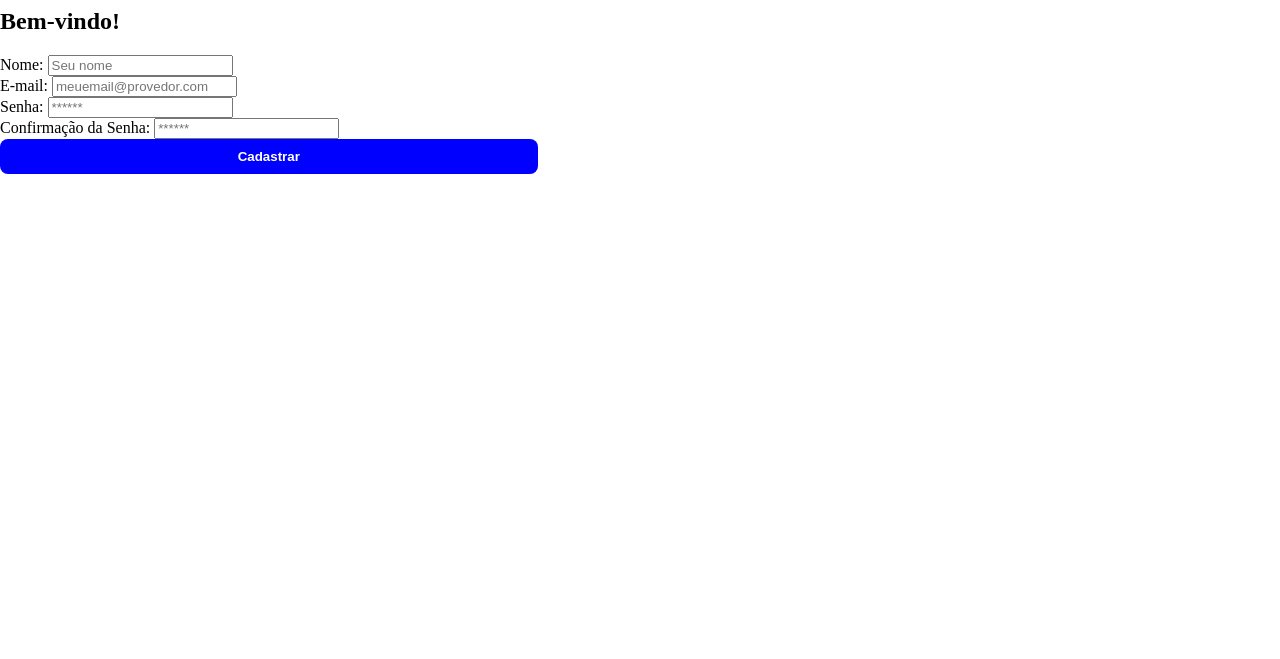
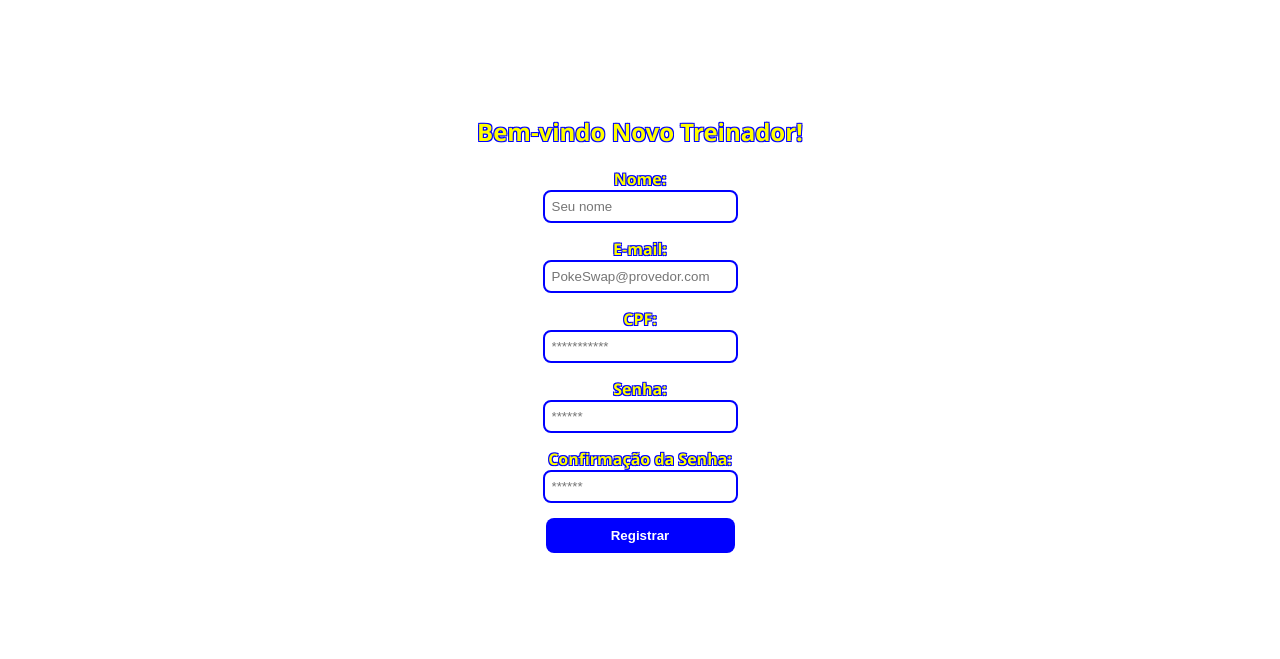
Before and after one commit to BrunoHenrique78/Projeto-Individual-de-P.I---Site-de-Troca-de-Cartas-Pokemon, a plain HTML site: page telaCadastro.html in a window 1280 px wide. Shown: the part 186-845 px from the top of the page. Before the commit the page ends 800 px from the top, so only its background shows below. Drawn offline with Linux system fonts and the light colour scheme.

Commit message:
Update telaCadastro.html

```diff
--- a/telaCadastro.html
+++ b/telaCadastro.html
@@ -4,7 +4,7 @@
     <meta charset="UTF-8">
     <meta name="viewport" content="width=device-width, initial-scale=1.0">
 
-    <title>PokéSwap</title>
+    <title>PokéSwap | Cadastro</title>
 
     <link rel="stylesheet" href="style.css">
 
@@ -15,7 +15,7 @@
 
   <div class="parte_superior">
 
-    <h1 class="titulo_superior">PokéSwap</h1><img src="Pokebola-pokeball-png-0.png" alt="pokebola_imagem">
+    <img src="Logo do Projeto Individual.png" alt="Logo">
 
     <div class="itens_superior">
 
@@ -29,33 +29,67 @@
 
   </div>
 
-</body>
-</html>
 
 <!--PARTE DO QUADRADO CADASTRO -->
 
-<div class="cadastro">
+<div class="fundo">
+  <div class="card">
 
-    <h2 class="titulo_cadastro">Bem-vindo!</h2>
+    <h2 class="titulo">Bem-vindo Novo Treinador!</h2>
 
-        <div class="informacoes_cadastro">
-          <div class="campo">
+        <div class="informacoes">
+          <div class="info">
             <span>Nome:</span>
             <input id="nome_input" type="text" placeholder="Seu nome" />
           </div>
-          <div class="campo">
+
+          <div class="info">
             <span>E-mail:</span>
-            <input id="email_input" type="text" placeholder="meuemail@provedor.com" />
+            <input id="email_input" type="text" placeholder="PokeSwap@provedor.com" />
           </div>
-          <div class="campo">
+
+          <div class="info">
+            <span>CPF:</span>
+            <input id="cpf_input" type="text" placeholder="***********" />
+          </div>
+
+          <div class="info">
             <span>Senha:</span>
-            <input id="senha_input" type="password" placeholder="******" />
+            <input id="senha_input" type="text" placeholder="******" />
           </div>
-          <div class="campo">
+
+          <div class="info">
             <span>Confirmação da Senha:</span>
-            <input id="confirmacao_senha_input" type="password" placeholder="******" />
+            <input id="confirmacao_senha_input" type="text" placeholder="******" />
           </div>
-          <button class="botao">Cadastrar</button>
+
+          <button class="botao" onclick="registrar()">Registrar</button>
         </div>
+
       </div>
   </div>
+</div>
+
+  <div id="div_alert"></div>
+
+</body>
+</html>
+<script>
+
+function registrar(){
+
+div_alert = "";
+
+let nome = nome_input.value;
+let email = email_input.value;
+let cpf = cpf_input.value;
+let senha = senha_input.value;
+let conf_senha = confirmacao_senha_input.value;
+
+  if(nome == "" || email == "" || cpf == "" || senha == "" || conf_senha == ""){
+    div_alert.innerHTML = `Preencha todos os campos necessários para o registro Treinador!`
+  }
+}
+
+
+</script>
```
